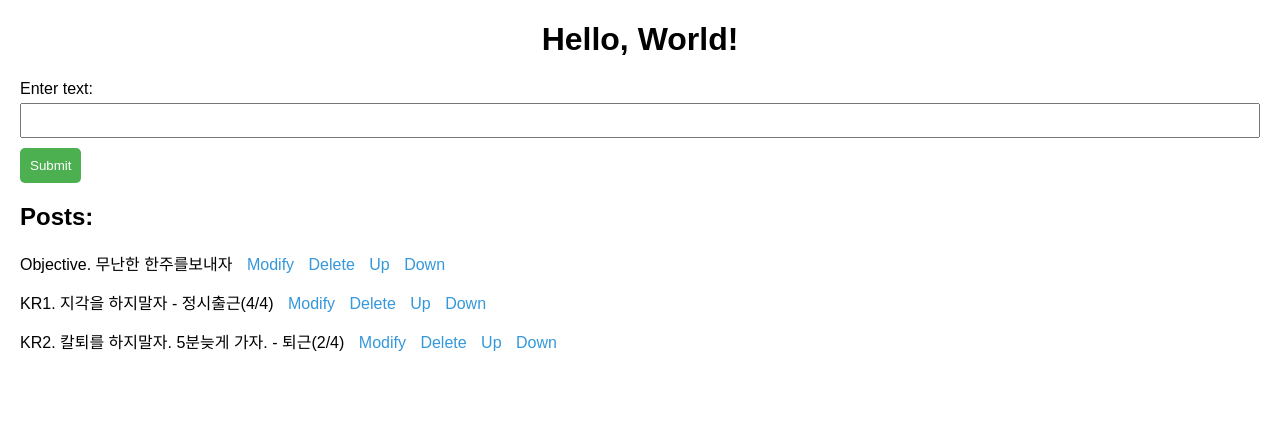
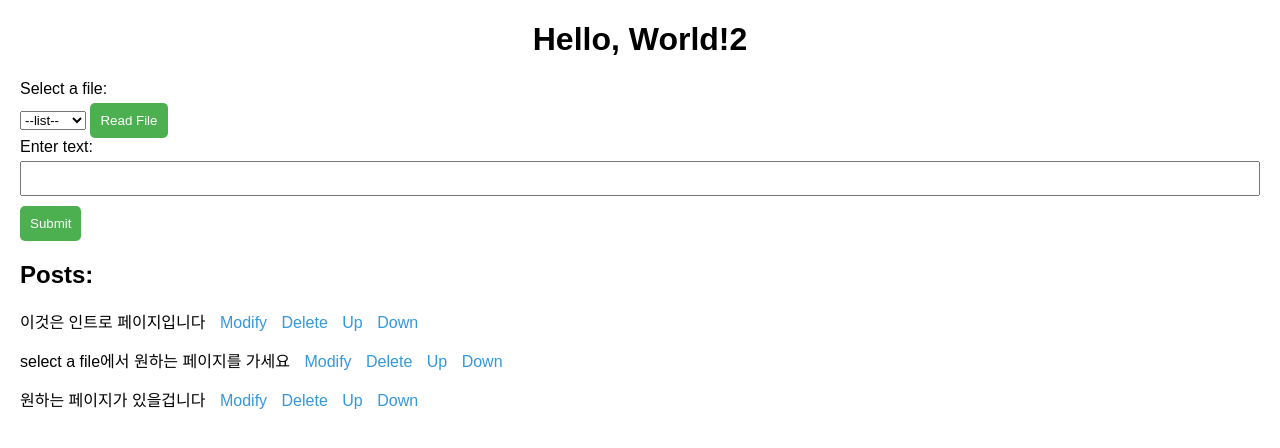
Before and after one commit to channi02/bcwootest, a Flask app: page / in a window 1280 px wide. Shown: the top 448 px of the page. Run offline with Flask 3, Linux system fonts and the light colour scheme.

Commit message:
new feature added(file select by combobox)

```diff
--- a/flasktutorial/app.py
+++ b/flasktutorial/app.py
@@ -6,7 +6,26 @@ import uuid
 
 app = Flask(__name__)
 
-data_file_path = 'data.txt'
+data_file_path = 'intro.txt'
+data_folder = 'data'
+
+
+
+def get_text_files():
+    text_files = []
+    for file in os.listdir(data_folder):
+        if file.endswith('.txt'):
+            text_files.append(file)
+    return text_files
+
+def update_file_path(new_path):
+    global data_file_path
+    data_file_path = new_path
+
+def read_file(file_name):
+    file_path = os.path.join(data_folder, file_name)
+    with open(file_path, 'r') as file:
+        return file.read()
 
 def save_data(post_id, data):
     with open(data_file_path, 'a') as file:
@@ -15,9 +34,11 @@ def save_data(post_id, data):
 def load_data():
     try:
         with open(data_file_path, 'r') as file:
+            print("sucess open ", data_file_path)
             lines = file.readlines()
             return [line.strip().split(',', 1) for line in lines]
     except FileNotFoundError:
+        print("load data not found")
         return []
 
 def update_data(post_id, new_data):
@@ -53,47 +74,68 @@ def add_data(post_id, amount):
 @app.route('/')
 def index():
     posts = load_data()
-    return render_template('index.html', posts=posts)
+    text_files = get_text_files()
+    return render_template('index.html', posts=posts,text_files=text_files)
 
 @app.route('/process', methods=['POST'])
 def process():
     user_input = request.form['user_input']
-    post_id = str(uuid.uuid4())
-    save_data(post_id, user_input)
+    if user_input != "":
+        print("add", user_input, ",")
+        post_id = str(uuid.uuid4())
+        save_data(post_id, user_input)
+
+    selected_file=request.form['selected_file']
+    print("selcted_file", selected_file)
+    if selected_file != "nonselect":
+        update_file_path(os.path.join(data_folder, selected_file))
+
+
+    print(data_file_path)
+
+
     posts = load_data()
-    return render_template('index.html', posts=posts)
+    text_files = get_text_files()
+    return render_template('index.html', posts=posts, text_files=text_files) #,selected_file=selected_file)
 
 @app.route('/update/<post_id>', methods=['POST'])
 def update(post_id):
     new_data = request.form['modified_data']
     update_data(post_id, new_data)
     posts = load_data()
-    return render_template('index.html', posts=posts)
+    text_files = get_text_files()
+    return render_template('index.html', posts=posts, text_files=text_files)
 
 @app.route('/modify/<post_id>', methods=['GET'])
 def modify(post_id):
     posts = load_data()
     selected_post = [data for data in posts if data[0] == post_id][0]
-    return render_template('modify.html', post_id=post_id, post_content=selected_post[1])
+    text_files = get_text_files()
+    return render_template('modify.html', post_id=post_id, post_content=selected_post[1], text_files=text_files)
+
 
 @app.route('/delete/<post_id>')
 def delete(post_id):
     delete_data(post_id)
     posts = load_data()
-    return render_template('index.html', posts=posts)
+    text_files = get_text_files()
+    return render_template('index.html', posts=posts, text_files=text_files)
 
 @app.route('/up/<post_id>')
 def up(post_id):
     add_data(post_id,1)
     posts = load_data()
-    return render_template('index.html', posts=posts)
+    text_files = get_text_files()
+    return render_template('index.html', posts=posts, text_files=text_files)
 
 @app.route('/down/<post_id>')
 def down(post_id):
     add_data(post_id,-1)
     posts = load_data()
-    return render_template('index.html', posts=posts)
+    text_files = get_text_files()
+    return render_template('index.html', posts=posts,text_files=text_files)
 
 
 if __name__ == '__main__':
+    update_file_path(os.path.join(data_folder, data_file_path))
     app.run(debug=True)
--- a/flasktutorial/data.txt
+++ b/flasktutorial/data/1okr.txt
@@ -1,3 +1,4 @@
 b27bf2df-7487-437d-ab8c-0202cdfc9e99,Objective. 무난한 한주를보내자
 31c42d8d-bb7d-40be-bbb3-7438c3b44db4,KR1. 지각을 하지말자 - 정시출근(4/4)
-9efc3950-d596-4ab1-a586-3bba65602c8d,KR2. 칼퇴를 하지말자. 5분늦게 가자. - 퇴근(2/4)
+9efc3950-d596-4ab1-a586-3bba65602c8d,KR2. 칼퇴를 하지말자. 5분늦게 가자. - 퇴근(4/4)
+08388fcd-d63c-4522-9306-b3e28ecfd295,1월은 안녕
--- /dev/null
+++ b/flasktutorial/data/2okr.txt
@@ -0,0 +1,5 @@
+b27bf2df-7487-437d-ab8c-0202cdfc9e99,Objective. ~3.1 무난한 금요일 및 휴일을 잘보낼수있게 2.29는 최선을 다하는 하루가되도록 짜보자
+66d40b44-7e31-4022-a996-c3e4eb50fe19,KR1. 업무에 최선을다한다. 참는 카운트 (0/5)
+a378842f-bf5f-42af-8c5e-868ce30e3328,KR2. 금,토,일 flask공부를 게을리하지않는다. 메일 기능 1씩추가.(0/3)
+34d7c126-e098-4c75-b261-efa64a9303d7,KR3. 일요일까지 내방정리를 한다. (정리함 다이정리) (0/1)
+e7ffc7d9-befd-4375-85f5-928a15c7038e,KR4. 아이와 30분이상 놀아준다 (금,토,일) (0/3)
--- /dev/null
+++ b/flasktutorial/data/intro.txt
@@ -0,0 +1,3 @@
+1e1a7fe6-98af-4a56-b982-e648ab4a2385,이것은 인트로 페이지입니다
+04b25a6e-5b8e-4123-9845-d02f9341e89f,select a file에서 원하는 페이지를 가세요
+5e0d796a-6dde-451c-a397-e403b5452a33,원하는 페이지가 있을겁니다
--- a/flasktutorial/templates/index.html
+++ b/flasktutorial/templates/index.html
@@ -66,11 +66,19 @@
     </style>
 </head>
 <body>
-    <h1>Hello, World!</h1>
+    <h1>Hello, World!2</h1>
 
     <form action="/process" method="post">
+        <label for="selected_file">Select a file:</label>
+        <select name="selected_file" id="selected_file">
+            <option value="nonselect">--list--</option>
+            {% for file in text_files%}
+                <option value="{{ file }}">{{ file }}</option>
+            {% endfor %}
+        </select>
+        <button type="submit">Read File</button>
         <label for="user_input">Enter text:</label>
-        <input type="text" id="user_input" name="user_input" required>
+        <input type="text" id="user_input" name="user_input">
         <button type="submit">Submit</button>
     </form>
 
```
Also changed, not shown: 2 other files.
